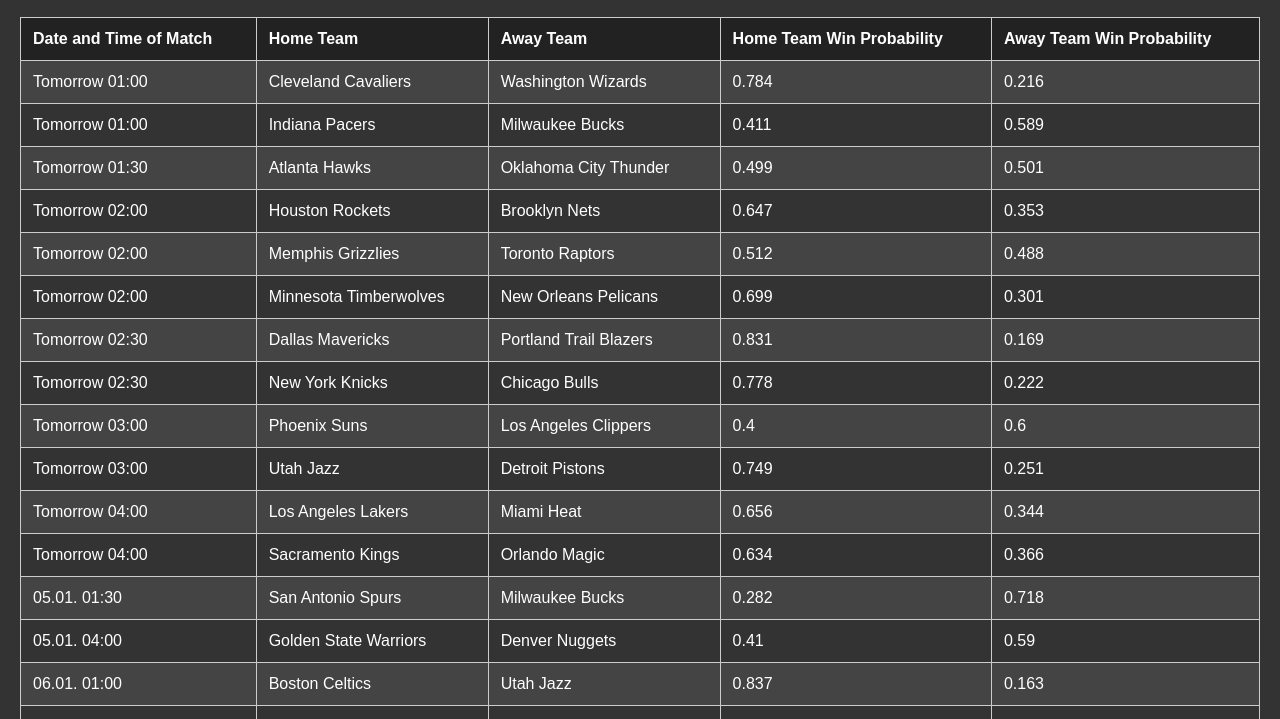
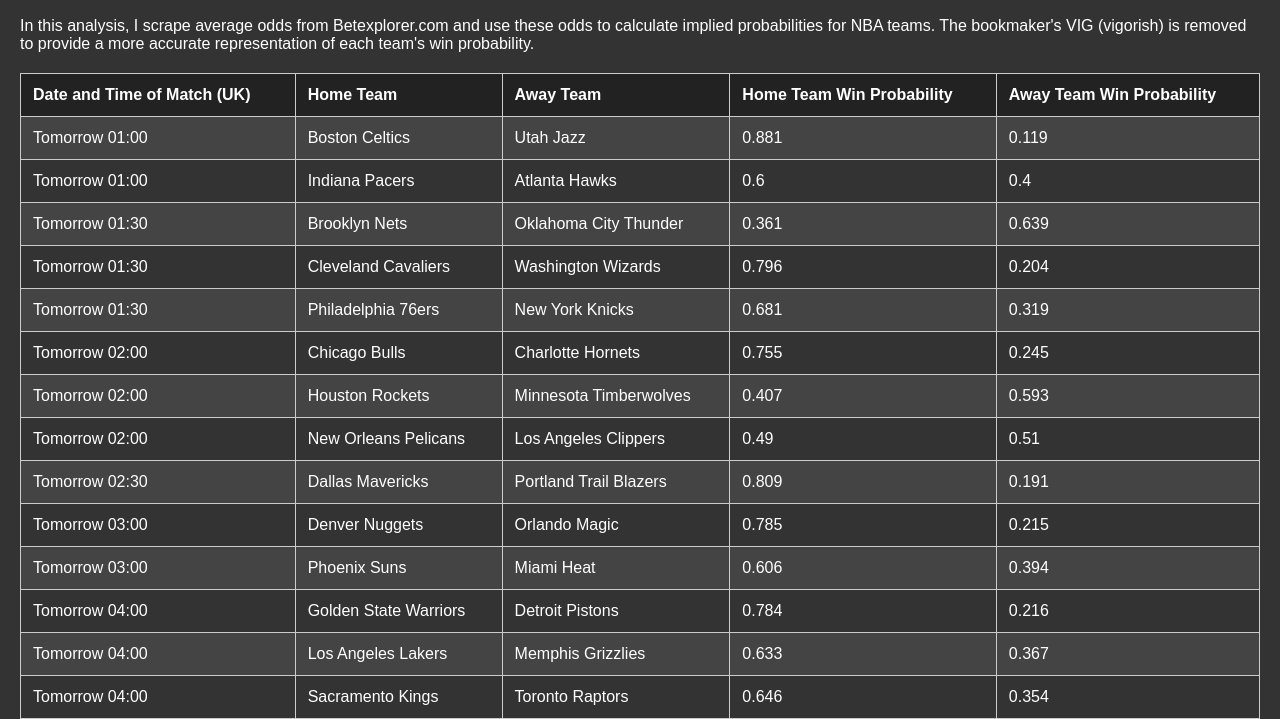
Before and after one commit to jamiewelsh25/NBA_win_percentages, a plain HTML site: page index.html in a window 1280 px wide. Shown: the part 81-800 px from the top of the page. Drawn offline with Linux system fonts and the light colour scheme.

Commit message:
Auto-commit

```diff
--- a/index.html
+++ b/index.html
@@ -15,6 +15,10 @@
 
     h1 {
       text-align: center;
+      margin-bottom: 20px;
+    }
+
+    p {
       margin-bottom: 20px;
     }
 
@@ -46,6 +50,10 @@
 <body>
 
   <h1>Implied Win Probability of NBA Teams for Upcoming Fixtures</h1>
+
+  <p>
+    In this analysis, I scrape average odds from Betexplorer.com and use these odds to calculate implied probabilities for NBA teams. The bookmaker's VIG (vigorish) is removed to provide a more accurate representation of each team's win probability.
+  </p>
 
   <table id="table"></table>
 
--- a/updated_table.csv
+++ b/updated_table.csv
@@ -1,27 +1,26 @@
-Date and Time of Match,Home Team,Away Team,Home Team Win Probability,Away Team Win Probability
-Tomorrow 01:00,Cleveland Cavaliers , Washington Wizards,0.784,0.216
-Tomorrow 01:00,Indiana Pacers , Milwaukee Bucks,0.411,0.589
-Tomorrow 01:30,Atlanta Hawks , Oklahoma City Thunder,0.499,0.501
-Tomorrow 02:00,Houston Rockets , Brooklyn Nets,0.647,0.353
-Tomorrow 02:00,Memphis Grizzlies , Toronto Raptors,0.512,0.488
-Tomorrow 02:00,Minnesota Timberwolves , New Orleans Pelicans,0.699,0.301
-Tomorrow 02:30,Dallas Mavericks , Portland Trail Blazers,0.831,0.169
-Tomorrow 02:30,New York Knicks , Chicago Bulls,0.778,0.222
-Tomorrow 03:00,Phoenix Suns , Los Angeles Clippers,0.4,0.6
-Tomorrow 03:00,Utah Jazz , Detroit Pistons,0.749,0.251
-Tomorrow 04:00,Los Angeles Lakers , Miami Heat,0.656,0.344
-Tomorrow 04:00,Sacramento Kings , Orlando Magic,0.634,0.366
-05.01. 01:30,San Antonio Spurs , Milwaukee Bucks,0.282,0.718
-05.01. 04:00,Golden State Warriors , Denver Nuggets,0.41,0.59
-06.01. 01:00,Boston Celtics , Utah Jazz,0.837,0.163
-06.01. 01:00,Indiana Pacers , Atlanta Hawks,0.657,0.343
-06.01. 01:30,Brooklyn Nets , Oklahoma City Thunder,0.453,0.547
-06.01. 01:30,Cleveland Cavaliers , Washington Wizards,0.743,0.257
-06.01. 01:30,Philadelphia 76ers , New York Knicks,0.691,0.309
-06.01. 02:00,Chicago Bulls , Charlotte Hornets,0.614,0.386
-06.01. 02:00,Houston Rockets , Minnesota Timberwolves,0.474,0.526
-06.01. 02:00,New Orleans Pelicans , Los Angeles Clippers,0.474,0.526
-06.01. 02:30,Dallas Mavericks , Portland Trail Blazers,0.743,0.257
-06.01. 02:30,Phoenix Suns , Miami Heat,0.589,0.411
-06.01. 02:30,Los Angeles Lakers , Memphis Grizzlies,0.614,0.386
-06.01. 02:30,Sacramento Kings , Toronto Raptors,0.657,0.343
+Date and Time of Match (UK),Home Team,Away Team,Home Team Win Probability,Away Team Win Probability
+Tomorrow 01:00,Boston Celtics , Utah Jazz,0.881,0.119
+Tomorrow 01:00,Indiana Pacers , Atlanta Hawks,0.6,0.4
+Tomorrow 01:30,Brooklyn Nets , Oklahoma City Thunder,0.361,0.639
+Tomorrow 01:30,Cleveland Cavaliers , Washington Wizards,0.796,0.204
+Tomorrow 01:30,Philadelphia 76ers , New York Knicks,0.681,0.319
+Tomorrow 02:00,Chicago Bulls , Charlotte Hornets,0.755,0.245
+Tomorrow 02:00,Houston Rockets , Minnesota Timberwolves,0.407,0.593
+Tomorrow 02:00,New Orleans Pelicans , Los Angeles Clippers,0.49,0.51
+Tomorrow 02:30,Dallas Mavericks , Portland Trail Blazers,0.809,0.191
+Tomorrow 03:00,Denver Nuggets , Orlando Magic,0.785,0.215
+Tomorrow 03:00,Phoenix Suns , Miami Heat,0.606,0.394
+Tomorrow 04:00,Golden State Warriors , Detroit Pistons,0.784,0.216
+Tomorrow 04:00,Los Angeles Lakers , Memphis Grizzlies,0.633,0.367
+Tomorrow 04:00,Sacramento Kings , Toronto Raptors,0.646,0.354
+07.01. 01:00,Indiana Pacers , Boston Celtics,0.387,0.613
+07.01. 19:00,Cleveland Cavaliers , San Antonio Spurs,0.837,0.163
+07.01. 21:00,Brooklyn Nets , Portland Trail Blazers,0.743,0.257
+08.01. 00:00,Orlando Magic , Atlanta Hawks,0.526,0.474
+08.01. 00:00,Sacramento Kings , New Orleans Pelicans,0.589,0.411
+08.01. 01:30,Dallas Mavericks , Minnesota Timberwolves,0.526,0.474
+08.01. 02:00,Denver Nuggets , Detroit Pistons,0.867,0.133
+08.01. 02:00,Phoenix Suns , Memphis Grizzlies,0.743,0.257
+08.01. 02:30,Golden State Warriors , Toronto Raptors,0.657,0.343
+08.01. 03:30,Los Angeles Lakers , Los Angeles Clippers,0.381,0.619
+09.01. 04:30,Los Angeles Clippers , Phoenix Suns,0.728,0.272
```
Also changed, not shown: 2 other files.
